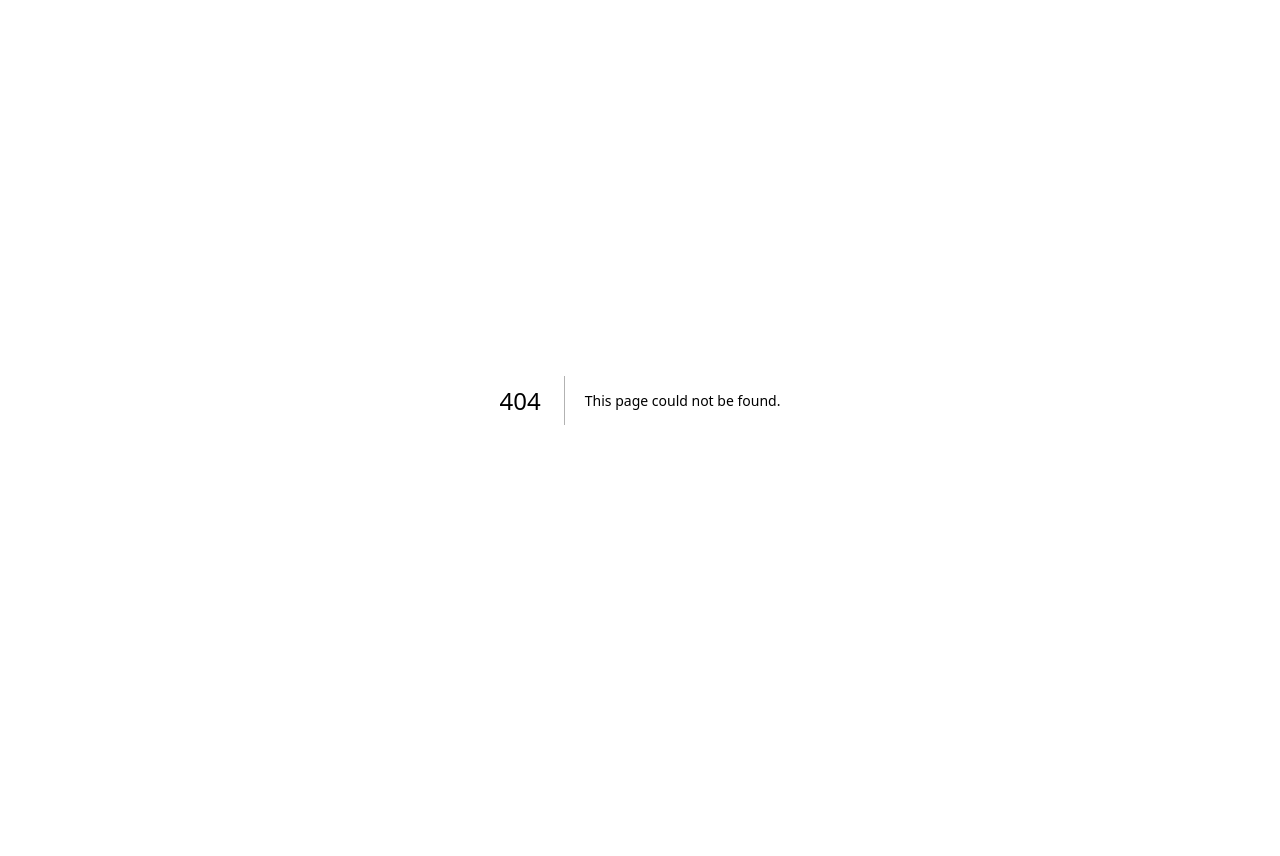
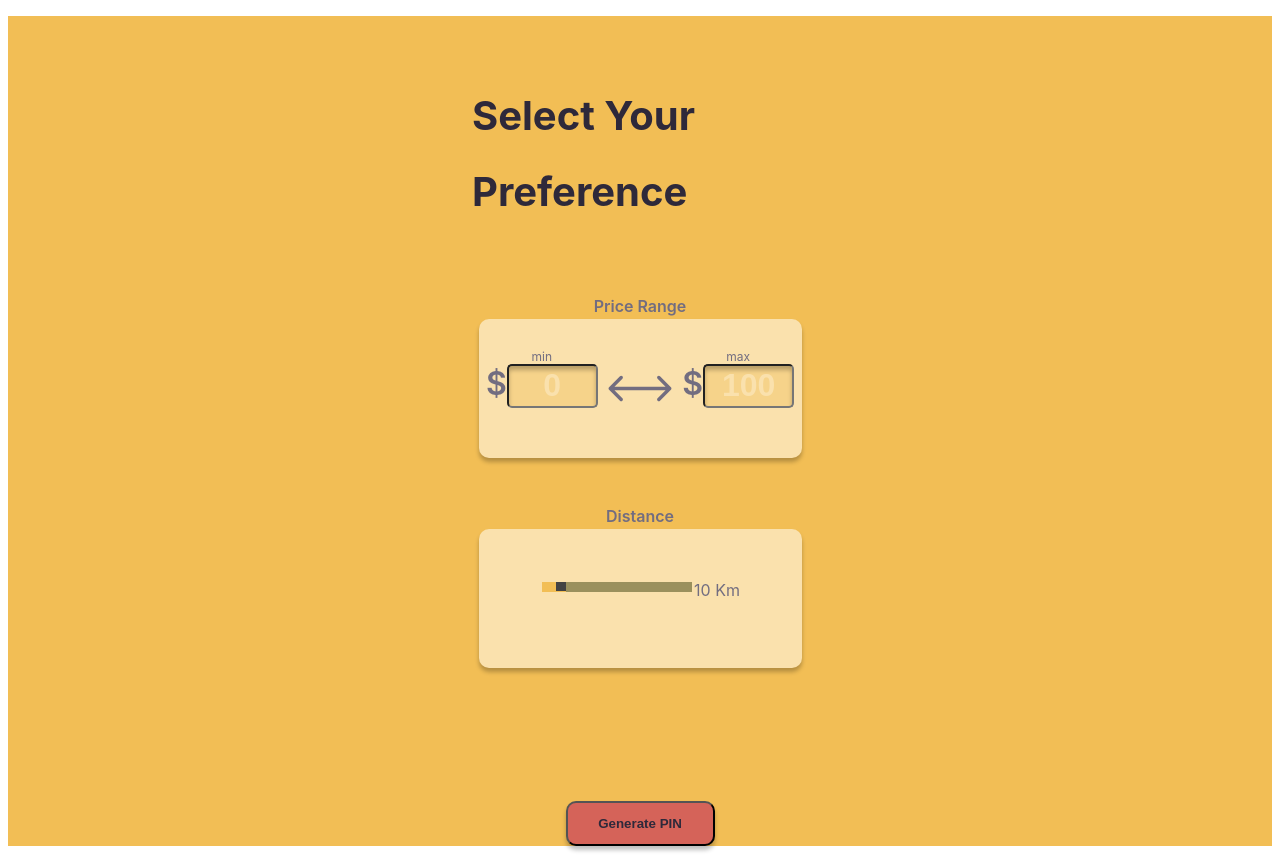
Before and after one commit to vivren/hungergames, a Next.js app in the folder hungergames/: page /preference in a window 1280 px wide. Before the commit this address had no page. Before the commit the page ends 800 px from the top, so only its background shows below. Built offline with nearby package versions, Linux system fonts and the light colour scheme.

Commit message:
Preference Page done

```diff
--- a/hungergames/src/app/main.css
+++ b/hungergames/src/app/main.css
@@ -10,14 +10,18 @@
 }
 
 .title{
-    margin-top: 20px;
+    margin-top: 5em;
 }
 .hunger{
-    margin-left: 1em;
+    margin-left: auto;
+    margin-right: auto;
+    justify-content: center;
 }
 
 .game{
-    margin-left: 5em;
+    margin-left: auto;
+    margin-right: auto;
+    justify-content: center;
 }
 
 .userZone{
@@ -54,7 +58,6 @@
     font-weight: 600;
 }
 
-
 .bottom{
   position: absolute;
   bottom: 0;
@@ -75,7 +78,6 @@
     float: left;
 }
 
-
 .foodImage2{
     float: right;
 }
--- a/hungergames/src/app/page.tsx
+++ b/hungergames/src/app/page.tsx
@@ -16,7 +16,7 @@ export default function Home() {
        </div>
 
 
-       <Link href="/url"><p className="newGame">Create New Game</p></Link>
+       <Link href="/preference"><p className="newGame">Create New Game</p></Link>
       </div>
 
     <div className="foodImage">
--- /dev/null
+++ b/hungergames/src/pages/preference.css
@@ -0,0 +1,197 @@
+.page{
+    background-color:#F2BE55;
+}
+
+
+.main{
+    /* border: 1px solid black; */
+    min-height: 100vh;
+    max-width: 50vh;
+    margin-left: auto;
+    margin-right: auto;
+    justify-content: center;
+    text-align: center;
+    display: block;
+
+
+}
+
+h1{
+    float: left;
+    display: block;
+    color: #2E293A;
+    font-family: Inter;
+    font-size: 40px;
+    font-style: normal;
+    font-weight: 700;
+    line-height: normal;
+    margin-bottom: 0;
+}
+
+h3{
+    color: #726D80;
+    font-family: Inter;
+    font-size: 16px;
+    font-style: normal;
+    font-weight: 600;
+    line-height: normal;
+    margin-bottom: 3px;
+}
+
+
+.title{
+    display: block;
+    float: left;
+    margin-top: 3em;
+    margin-left: 2em;
+    padding-bottom: 5em;
+}
+
+.editBox{
+    display: block;
+    border-radius: 10px;
+    background: #FAE1AD;
+    box-shadow: 0px 4px 4px 0px rgba(0, 0, 0, 0.25);
+    width: 323px;
+    height: 139px;
+    flex-shrink: 0;
+    margin-left: auto;
+    margin-right: auto;
+    justify-content: center;
+}
+
+.editBox{
+    display: flex;
+    border-radius: 10px;
+    background: #FAE1AD;
+    box-shadow: 0px 4px 4px 0px rgba(0, 0, 0, 0.25);
+    width: 323px;
+    height: 139px;
+    flex-shrink: 0;
+
+}
+.button{
+    display: block;
+    border-radius: 10px;
+    background: #D56359;
+    box-shadow: 0px 4px 4px 0px rgba(0, 0, 0, 0.25);
+    width: 149px;
+    height: 45.115px;
+    flex-shrink: 0;
+    color:#2E293A;
+    font-weight: 800;
+    margin-bottom: 10px;
+    margin-left: auto;
+    margin-right: auto;
+    justify-content: center;
+    margin-top: 10em;
+}
+
+.arrow{
+    width:20%;
+    margin-left: 10px;
+    margin-right: 10px;
+}
+.userInput{
+    display: flex;
+}
+
+.Input{
+    width: 83px;
+    height: 38px;
+    border-radius: 5px;
+    background: #F6D38A;
+    box-shadow: 0px 4px 4px 0px rgba(0, 0, 0, 0.25) inset;
+    text-align: center;
+    color: #FAE1AD;
+    font-weight: 700;
+    font-size: 2rem;
+}
+
+h2{
+    color: #726D80;
+    font-family: Inter;
+    font-size: 2rem;
+    font-style: normal;
+    font-weight: 600;
+    line-height: normal;
+    margin-top: 0;
+    margin-bottom: 0;
+}
+
+p{
+    margin-top: 0;
+    margin-bottom: 0;
+    color: #726D80;
+    font-family: Inter;
+    font-size: 12px;
+    font-style: normal;
+    font-weight: 400;
+    line-height: normal;
+}
+
+.container{
+    margin-top: 30px;
+}
+
+
+  .distance{
+    margin-top: 3.2em;
+    color: #726D80;
+    font-family: Inter;
+    font-size: 1rem;
+    font-style: normal;
+    font-weight: 400;
+    line-height: normal;
+  }
+
+
+
+  @media screen and (-webkit-min-device-pixel-ratio:0) {
+    input[type='range'] {
+      overflow: hidden;
+      width: 150px;
+      height:10px;
+      -webkit-appearance: none;
+      background-color: #9a905d;
+      margin-top: 4em;
+    }
+
+    input[type='range']::-webkit-slider-runnable-track {
+      height: 10px;
+      -webkit-appearance: none;
+      color: #F2BE55;
+      margin-top: -1px;
+    }
+
+    input[type='range']::-webkit-slider-thumb {
+      width: 10px;
+      -webkit-appearance: none;
+      height: 10px;
+      cursor: ew-resize;
+      background: #434343;
+      box-shadow: -80px 0 0 80px #F2BE55;
+    }
+
+}
+/** FF*/
+input[type="range"]::-moz-range-progress {
+  background-color: #F2BE55;
+}
+input[type="range"]::-moz-range-track {
+  background-color: #9a905d;
+}
+/* IE*/
+input[type="range"]::-ms-fill-lower {
+  background-color: #F2BE55;
+}
+input[type="range"]::-ms-fill-upper {
+  background-color: #9a905d;
+}
+
+
+
+
+.Selection2{
+    margin-top: 3em;
+}
--- /dev/null
+++ b/hungergames/src/pages/preference.tsx
@@ -0,0 +1,68 @@
+import Link from 'next/link';
+import React, { useState } from 'react';
+import './preference.css'
+
+export default function Preference(){
+  const [minPrice, setMinPrice] = useState<number>(0);
+  const [maxPrice, setMaxPrice] = useState<number>(100);
+ const [distance, setDistance] = useState<number>(10); // Default distance value
+
+  const handleDistanceChange = (event: React.ChangeEvent<HTMLInputElement>) => {
+    setDistance(Number(event.target.value));
+  };
+    return(
+        <div className="page">
+            <div className="main">
+              <div className="title">
+                <h1>Select Your </h1>
+                <h1>Preference</h1>
+              </div>
+
+
+            <div className='Selection'>
+              <div className="Selection1">
+                <h3>Price Range</h3>
+                <div className='editBox'>
+                    <div className="container">
+                        <p>min</p>
+                        <div className='userInput'>
+                            <h2>$</h2>
+                            <input className="Input"type="text" id="min" value={minPrice}/>
+                        </div>
+                    </div>
+                    <img className="arrow" src="/arrow.svg"></img>
+                    <div className="container">
+                        <p>max</p>
+                        <div className='userInput'>
+                            <h2>$</h2>
+                            <input className="Input"type="text" id="max" value={maxPrice}/>
+                        </div>
+                    </div>
+                </div>
+                <div className="Selection2">
+                    <h3>Distance</h3>
+                    <div className='editBox'>
+                    {/* Scrollable input range for distance */}
+                    <input
+                        type="range"
+                        min="0"
+                        max="100"
+                        value={distance}
+                        onChange={handleDistanceChange}
+                        step="1"/>
+                    <p className='distance'>{distance} Km</p>
+                </div>
+
+                </div>
+              </div>
+
+            </div>
+
+
+                <div>
+                    <button className="button">Generate PIN</button>
+                </div>
+            </div>
+        </div>
+    );
+}
```
Also changed, not shown: hungergames/public/arrow.svg (added).
